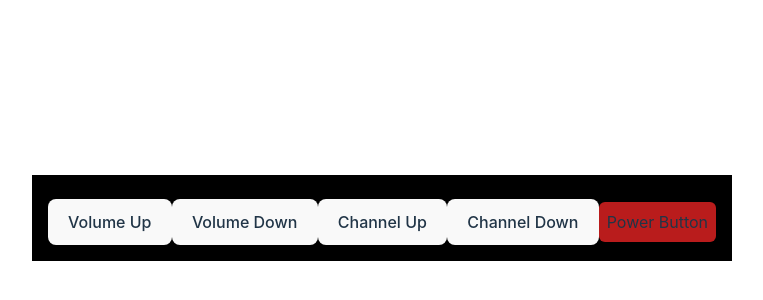
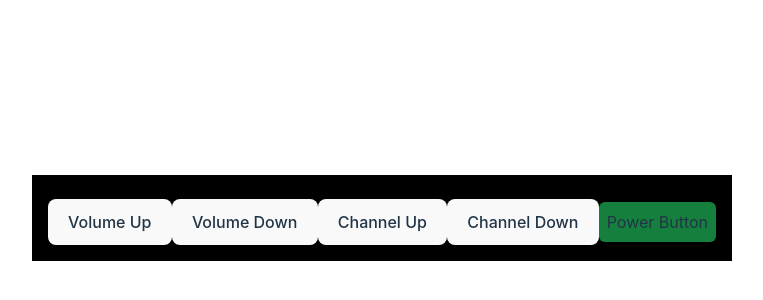
Before and after one commit to ryesgit/television, a React (Vite) app in the folder frontend/: page / in a window 1280 px wide. Shown: the part 182-482 px from the top of the page, without its empty margins (258-1021 px from the left). Built offline with nearby package versions, Linux system fonts and the light colour scheme.

Commit message:
Power TV on and off

```diff
--- a/frontend/src/assets/style.css
+++ b/frontend/src/assets/style.css
@@ -1614,10 +1614,6 @@ video {
   border-radius: 0.375rem;
 }
 
-.rounded-sm {
-  border-radius: 0.125rem;
-}
-
 .rounded-b {
   border-bottom-right-radius: 0.25rem;
   border-bottom-left-radius: 0.25rem;
@@ -1752,9 +1748,9 @@ video {
   background-color: rgb(0 0 0 / var(--tw-bg-opacity));
 }
 
-.bg-red-500 {
+.bg-green-700 {
   --tw-bg-opacity: 1;
-  background-color: rgb(239 68 68 / var(--tw-bg-opacity));
+  background-color: rgb(21 128 61 / var(--tw-bg-opacity));
 }
 
 .bg-red-700 {
@@ -1876,16 +1872,12 @@ video {
   padding: 0.25rem;
 }
 
+.p-2 {
+  padding: 0.5rem;
+}
+
 .p-4 {
   padding: 1rem;
-}
-
-.p-7 {
-  padding: 1.75rem;
-}
-
-.p-2 {
-  padding: 0.5rem;
 }
 
 .pt-2 {
--- a/frontend/src/components/Television.jsx
+++ b/frontend/src/components/Television.jsx
@@ -5,7 +5,7 @@ import YouTube from "react-youtube";
 const Television = () => {
   const [volume, setVolume] = useState(100);
   const [channel, setChannel] = useState('LaBY6Jdhu5Q');
-  const [on, setOn] = useState(false);
+  const [on, setOn] = useState(true);
   const [opts, setOpts] = useState({});
   useEffect(() => {
     const opts = {
@@ -24,7 +24,9 @@ const Television = () => {
   return (
     <>
         <aside className=' p-4 bg-black'>
-            <YouTube videoId={channel} opts={opts}/>
+
+            {/* Toggles power button background color */}
+            { on ? <YouTube videoId={channel} opts={opts}/> : <div style={{ width: '100%', height: '390px', background: 'gray' }} /> }
 
             <div className=' flex justify-around items-center pt-2'>
                 <button>Volume Up</button>
@@ -32,7 +34,7 @@ const Television = () => {
                 <button>Channel Up</button>
                 <button>Channel Down</button>
 
-                <label htmlFor="power" className=" bg-red-700 p-2 rounded-md cursor-pointer">Power Button</label>
+                <label htmlFor="power" className={`${ !on ? 'bg-red-700' : 'bg-green-700' } p-2 rounded-md cursor-pointer`} onClick={() => setOn(!on)}>Power Button</label>
                 <input type="checkbox" name="power-button" id="power" className=" appearance-none"/>
             </div>
 
```
